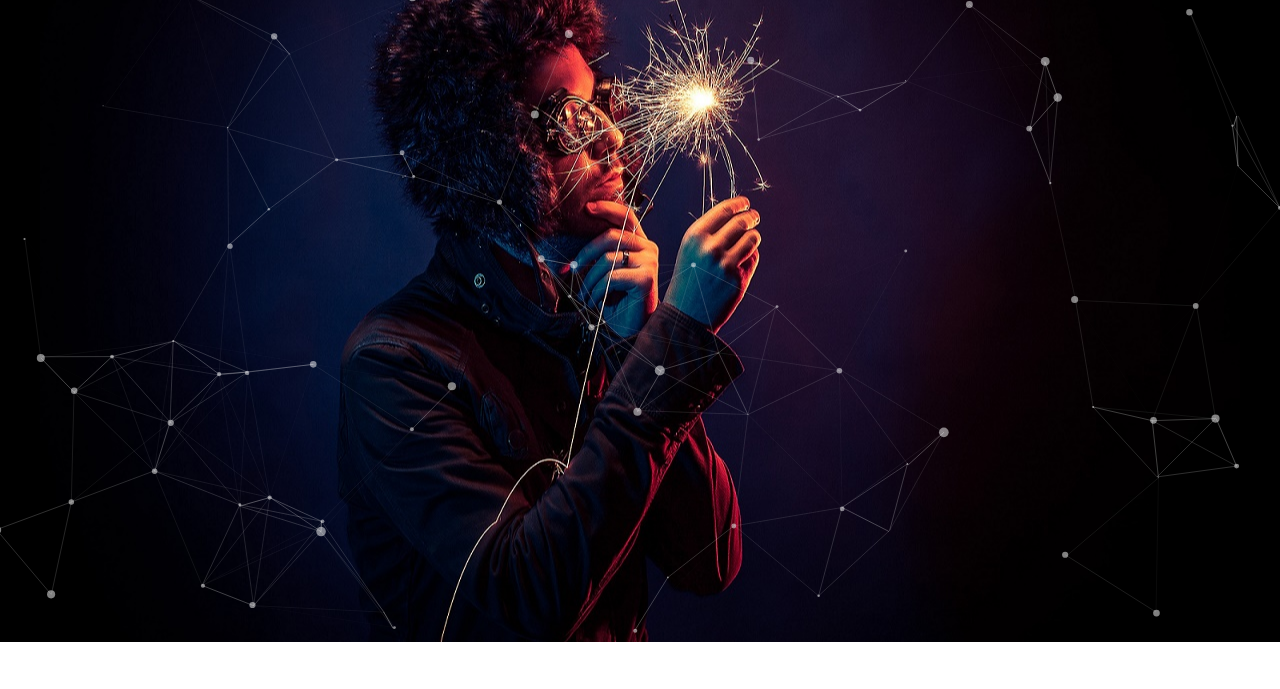
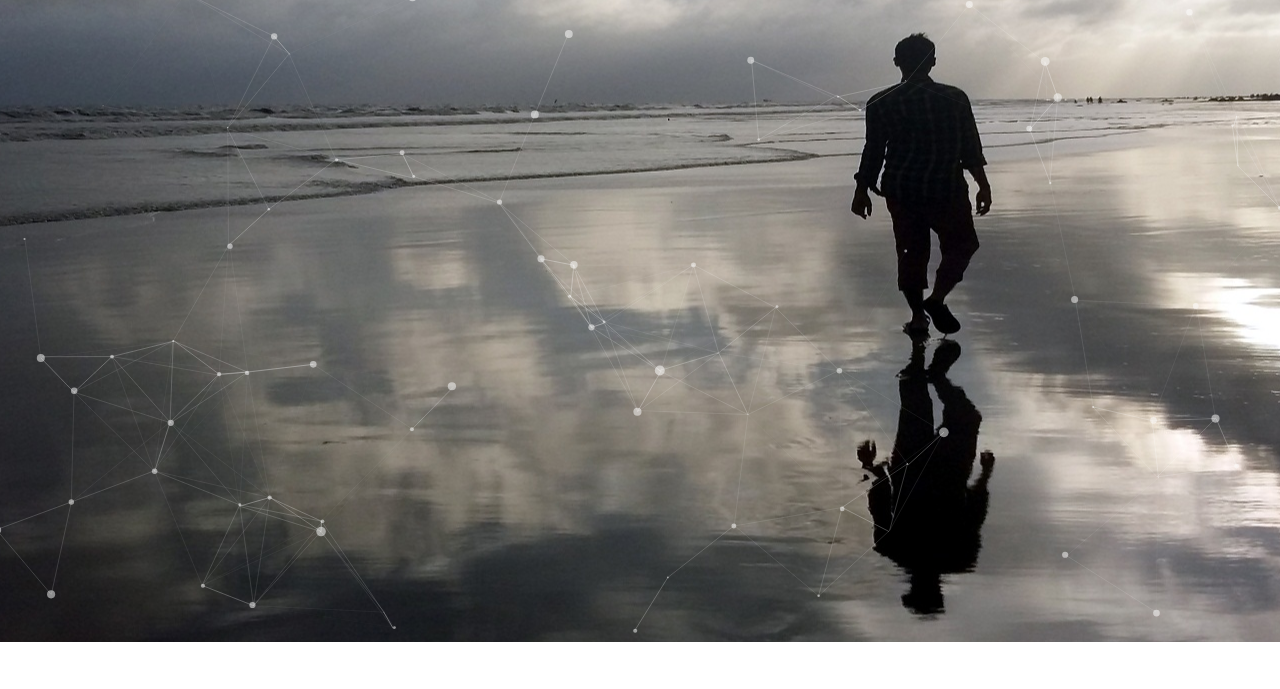
Before and after one commit to rehancse51/portfolio, a plain HTML site: page index.html in a window 1280 px wide. Shown: the part 111-800 px from the top of the page. Drawn offline with Linux system fonts and the light colour scheme.

Commit message:
Update style.css

```diff
--- a/style.css
+++ b/style.css
@@ -17,7 +17,7 @@ body{
 #particles-js{
     height:100%;
     background-color: #000;
-    background-image: url('img/matt-palmer-254999.jpg');
+    background-image: url('img/beautiful_kuakata.jpg');
     background-repeat: no-repeat;
     background-position: center;
 
```
